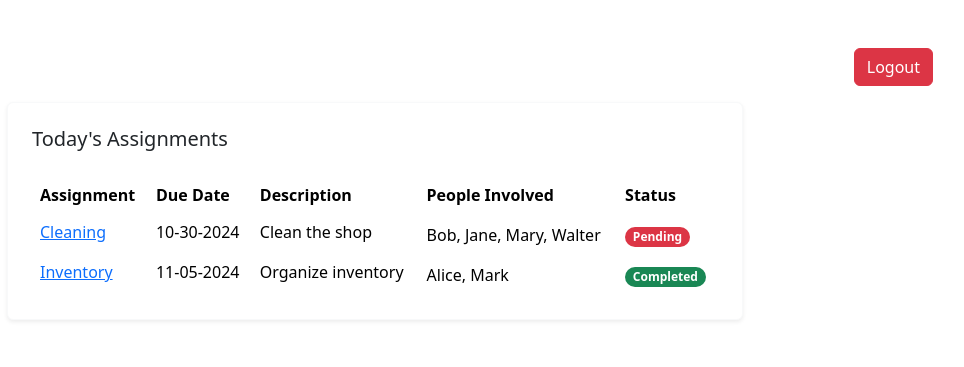
After one commit to Ces-r/3340-softwareproject, a Django app: page /all_assignments/ in a window 1280 px wide. The commit adds this page. Shown: the top 367 px of the page, without its empty margins (265-1229 px from the left). Run offline with Django 5.2, Linux system fonts and the light colour scheme.

Commit message:
login page all assignments assignment view these html pages have been created and are working as is

```diff
--- a/project/app/apps.py
+++ b/project/app/apps.py
@@ -1,6 +1,6 @@
 from django.apps import AppConfig
 
 
-class PlaygroundConfig(AppConfig):
+class AppConfig(AppConfig):
     default_auto_field = 'django.db.models.BigAutoField'
     name = 'app'
--- /dev/null
+++ b/project/app/static/css/assignment.css
@@ -0,0 +1,12 @@
+
+.wrapped-text {
+    white-space: normal;
+    max-width: 200px;
+    line-height: 1.5;
+    word-wrap: break-word;
+}
+
+table th {
+    white-space: nowrap;
+    padding: 10px;
+}
--- /dev/null
+++ b/project/app/templates/all_assignments.html
@@ -0,0 +1,69 @@
+{% extends 'base.html' %}
+{% load static %}
+
+{% block title %} Assignments {% endblock %}
+
+{% block styler %}
+<link rel="stylesheet" href="{% static 'css/assignment.css' %}">
+{% endblock %}
+
+{% block content %}
+<section class="py-3 py-md-5">
+    <div class="container">
+
+      <div class="d-flex mb-3">
+        <a href="{% url 'logout' %}" class="btn btn-danger ms-auto">Logout</a>
+      </div>
+
+      <div class="row justify-content-center">
+        <div class="col-12 col-lg-9 col-xl-8">
+          <div class="card widget-card border-light shadow-sm">
+            <div class="card-body p-4">
+              <h5 class="card-title widget-card-title mb-4">Today's Assignments</h5>
+              <div class="table-responsive">
+                <table class="table table-borderless text-start m-0">
+                  <thead>
+                    <tr>
+                      <th>Assignment</th>
+                      <th>Due Date</th>
+                      <th>Description</th>
+                      <th>People Involved</th>
+                      <th>Status</th>
+                    </tr>
+                  </thead>
+                  <tbody>
+                    {% for assignment in assignments %}
+                    <tr>
+                      <td>
+                        <h6 class="mb-1">
+                          <a href="{% url 'assignment' assignment.slug %}">{{ assignment.title }}</a>
+                        </h6>
+                      </td>
+                      <td>
+                        <h6 class="mb-1">{{ assignment.due_date }}</h6>
+                      </td>
+                      <td>
+                        <h6 class="mb-1">{{ assignment.description }}</h6>
+                      </td>
+                      <td>
+                        <p class="mb-0">{{ assignment.people_involved }}</p>
+                      </td>
+                      <td>
+                        {% if assignment.completed %}
+                          <span class="badge rounded-pill bg-success">Completed</span>
+                        {% else %}
+                          <span class="badge rounded-pill bg-danger">Pending</span>
+                        {% endif %}
+                      </td>
+                    </tr>
+                    {% endfor %}
+                  </tbody>
+                </table>
+              </div>
+            </div>
+          </div>
+        </div>
+      </div>
+    </div>
+</section>
+{% endblock %}
--- a/project/app/templates/manager.html
+++ b/project/app/templates/assigner.html
@@ -1,6 +1,6 @@
 {% extends 'base.html' %}
 
-{% block title %}Manager{% endblock %}
+{% block title %} Manager {% endblock %}
 
 {% block content %}
 
--- a/project/app/templates/base.html
+++ b/project/app/templates/base.html
@@ -3,17 +3,20 @@
 <head>
     <meta charset="utf-8">
     <meta name="viewport" content="width=device-width, initial-scale=1">
-        <title>Fall2024 3340</title>
+    <title>{% block title %}SE Project{% endblock %}</title>
+
+    <!-- Bootstrap CSS -->
     <link href="https://cdn.jsdelivr.net/npm/bootstrap@5.3.3/dist/css/bootstrap.min.css" rel="stylesheet" integrity="sha384-QWTKZyjpPEjISv5WaRU9OFeRpok6YctnYmDr5pNlyT2bRjXh0JMhjY6hW+ALEwIH" crossorigin="anonymous">
 
+    {% load static %}
+    <!-- Favicon -->
+    <link rel="icon" href="{% static 'favicon.ico' %}" type="image/x-icon">
+
     {% block styler %}{% endblock %}
+
 </head>
 <body>
-
-
-    {%block content%}
-    {%endblock%}
-
+    {% block content %}{% endblock %}
 
     <script src="https://cdn.jsdelivr.net/npm/bootstrap@5.3.3/dist/js/bootstrap.bundle.min.js" integrity="sha384-YvpcrYf0tY3lHB60NNkmXc5s9fDVZLESaAA55NDzOxhy9GkcIdslK1eN7N6jIeHz" crossorigin="anonymous"></script>
 </body>
--- a/project/app/urls.py
+++ b/project/app/urls.py
@@ -3,7 +3,10 @@ from . import views
 
 # url config
 urlpatterns = [
-    path('', views.login, name = 'login'),
-    path('employee/', views.employee, name = 'employee'),
-    path('manager/', views.manager, name = 'manager')
+    path('', views.home, name='home'),
+    path('login/', views.login_view, name='login'),
+    path('logout/', views.logout_view, name='logout'),
+    path('assigner/', views.assigner_view, name='assigner'),
+    path('all_assignments/', views.all_assignments_view, name='all_assignments'),
+    path('<str:assignment_slug>/', views.assignment_view, name='assignment'),
 ]
--- a/project/app/views.py
+++ b/project/app/views.py
@@ -1,13 +1,108 @@
 from django.shortcuts import render, redirect
+from django.contrib.auth import authenticate, login, logout
+from django.contrib import messages
 
 
-# Create your views here.
+# Test data for usernames and passwords
 
-def login(request):
+DB = [
+    {'username': 'Cathy', 'password': 'pass123', 'admin': True},
+    {'username': 'Betty', 'password': '1234', 'admin': True},
+    {'username': 'Leon', 'password': 'ok', 'admin': False},
+    {'username': 'Bob', 'password': 'nice', 'admin': False},
+    {'username': 'Tom', 'password': 'test', 'admin': False},
+    {'username': 'Christy', 'password': 'cool', 'admin': False},
+    {'username': '1', 'password': '1', 'admin': False},
+]
+
+# Test data for tasks
+
+ASSIGNMENTS = [
+    {'id': 1, 'title': 'Cleaning','slug': 'cleaning', 'description': 'Clean the shop', 'due_date': '10-30-2024', 'completed': False, 'people_involved': 'Bob, Jane, Mary, Walter'},
+    {'id': 2, 'title': 'Inventory','slug': 'inventory', 'description': 'Organize inventory', 'due_date': '11-05-2024', 'completed': True, 'people_involved': 'Alice, Mark'},
+]
+
+# used to hold our users
+test_users = {}
+
+# creates a user and assigns it a username, passwords, and gives it
+# an admin marker
+
+def create_user():
+    global test_users
+    for user in DB:
+        username = user['username']
+        password = user['password']
+        admin = user['admin']
+        test_users[username] = {'password': password, 'admin': admin}
+
+# calls funtion to create our users
+
+create_user()
+
+# home view
+
+def home(request):
+    return redirect('login')
+
+# login view that checks username and password
+# then depending on admin status
+# redirects to either employee view or manager view
+# also displays an error message for invalid usernames or passwords
+
+def login_view(request):
+
+    if request.method == 'POST':
+        username = request.POST.get('username')
+        password = request.POST.get('password')
+
+
+        user = test_users.get(username)
+
+        if user and user['password'] == password:
+            if user['admin']:
+                return redirect('assigner')
+            else:
+                return redirect('all_assignments')
+        else:
+            messages.error(request, 'Invalid username or password')
+            return redirect('login')
+
     return render(request, 'login.html')
 
-def employee(request):
-    return render(request, 'employee.html')
+# logout view
 
-def manager(request):
-    return render(request, 'manager.html')
+def logout_view(request):
+    logout(request)
+    return redirect('login')
+
+# view for manager
+
+def assigner_view(request):
+    return render(request, 'assigner.html', {'role': 'admin'})
+
+# view for employee tasks that shows a list of all tasks
+# an employee has to commit
+
+def all_assignments_view(request):
+    return render(request, 'all_assignments.html', {'assignments': ASSIGNMENTS, 'role': 'user'})
+
+# view for detailed employee tasks
+
+def assignment_view(request, assignment_slug):
+
+    assignment = None
+
+    for a in ASSIGNMENTS:
+        if a['slug'] == assignment_slug:
+            assignment = a
+            break
+
+
+    if request.method == 'POST':
+        if 'complete' in request.POST:
+            assignment['completed'] = True
+        elif 'incomplete' in request.POST:
+            assignment['completed'] = False
+
+    return render(request, 'assignment.html', {'assignment': assignment})
```
Also changed, not shown: project/app/static/css/login.css (added, +40 -0 lines), project/app/templates/assignment.html (added, +45 -0 lines), project/app/templates/employee.html (deleted, +0 -71 lines), project/app/templates/login.html (+15 -45 lines), 1 other file. Lines whose indentation alone changed are shown as unchanged.
